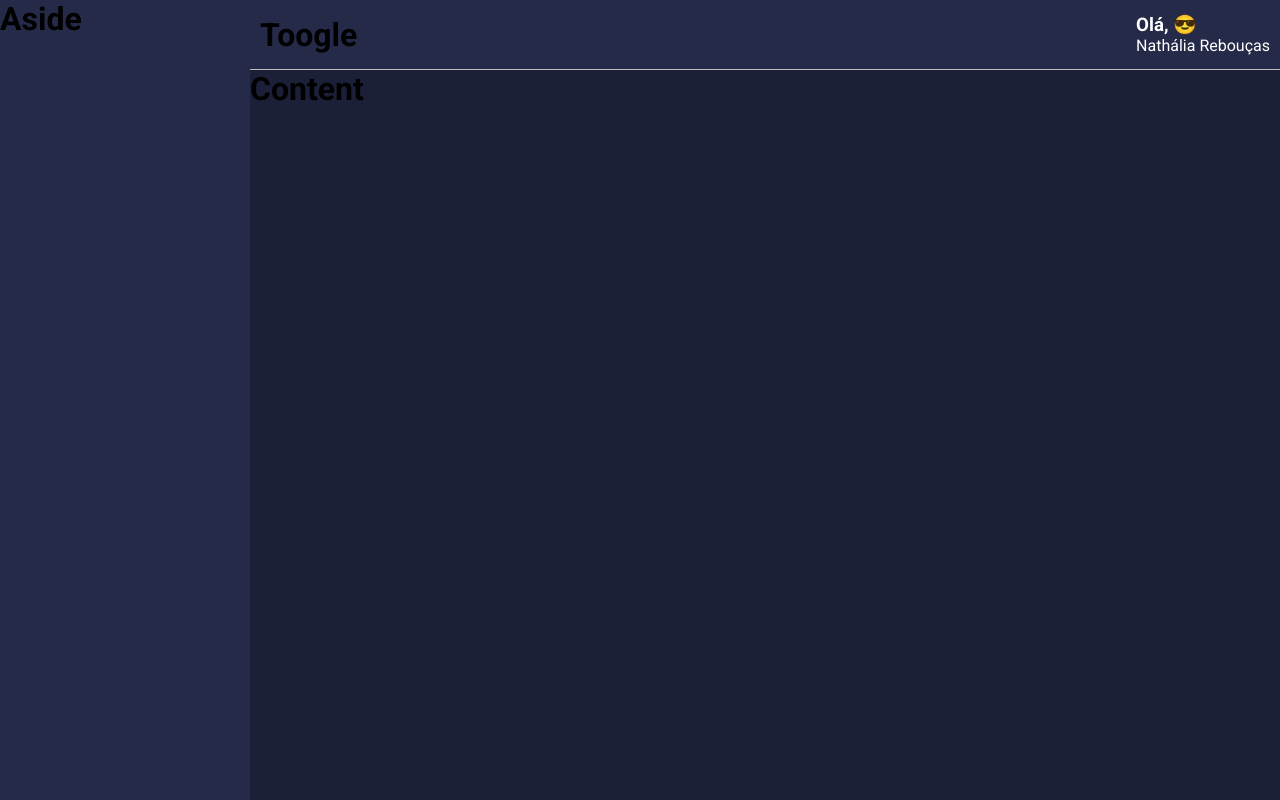
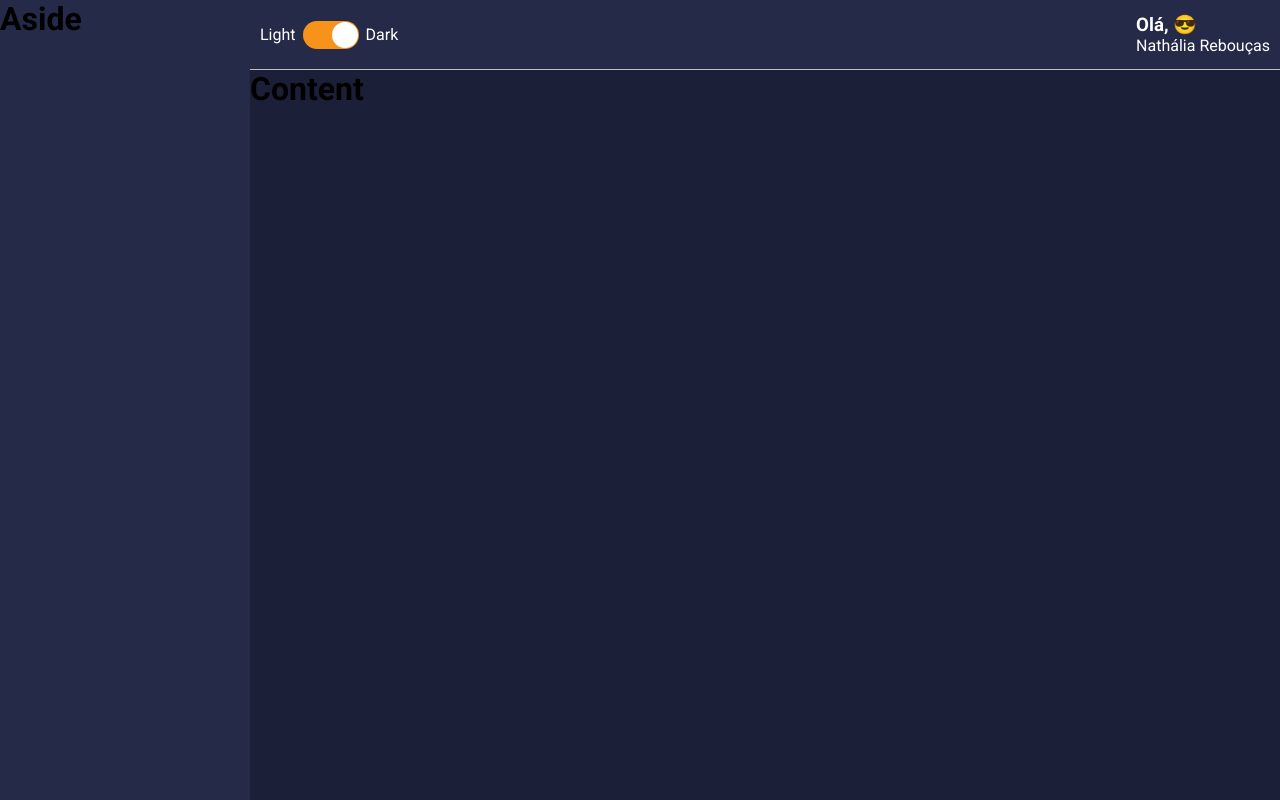
Before and after one commit to nathaliareboucas/minha-carteira, a React (Create React App) app: page /list/1 in a window 1280 px wide. Built offline with nearby package versions, Linux system fonts and the light colour scheme.

Commit message:
criando o componente toggle

```diff
--- a/package.json
+++ b/package.json
@@ -13,6 +13,7 @@
     "react": "^17.0.1",
     "react-dom": "^17.0.1",
     "react-scripts": "4.0.1",
+    "react-switch": "^6.0.0",
     "styled-components": "^5.2.1",
     "typescript": "^4.0.3",
     "web-vitals": "^0.2.4"
--- a/src/components/MainHeader/index.tsx
+++ b/src/components/MainHeader/index.tsx
@@ -1,6 +1,7 @@
 import React, {useMemo} from 'react';
 
 import {Container, Profile, Welcome, UserName} from './styles';
+import Toggle from '../Toggle';
 import emojis from '../../utils/emojis';
 
 const MainHeader: React.FC = () => {
@@ -12,7 +13,7 @@
 
   return(
     <Container>
-      <h1>Toogle</h1>
+      <Toggle></Toggle>
 
       <Profile>
         <Welcome>Olá, {emoji}</Welcome>
--- /dev/null
+++ b/src/components/Toggle/index.tsx
@@ -0,0 +1,18 @@
+import React from 'react';
+
+import {Container, ToggleSelector, ToggleLabel} from './styles';
+
+const Toggle: React.FC = () => (
+  <Container>
+    <ToggleLabel>Light</ToggleLabel>
+    <ToggleSelector
+      checked
+      uncheckedIcon={false}
+      checkedIcon={false}
+      onChange={() => {}}
+    />
+    <ToggleLabel>Dark</ToggleLabel>
+  </Container>
+);
+
+export default Toggle;
--- /dev/null
+++ b/src/components/Toggle/styles.ts
@@ -0,0 +1,20 @@
+import styled from 'styled-components';
+
+import Switch, {ReactSwitchProps} from 'react-switch';
+
+export const Container = styled.div`
+  display: flex;
+  align-items: center;
+`;
+
+export const ToggleLabel = styled.span`
+  color: ${props => props.theme.colors.white};
+`;
+
+export const ToggleSelector = styled(Switch).attrs<ReactSwitchProps>(
+  ({ theme }) => ({
+    onColor: theme.colors.info,
+    offColor: theme.colors.warning
+  }))<ReactSwitchProps>`
+  margin: 0 7px;
+`;
```
Also changed, not shown: 2 other files (tests, documents, lock files or other folders).
